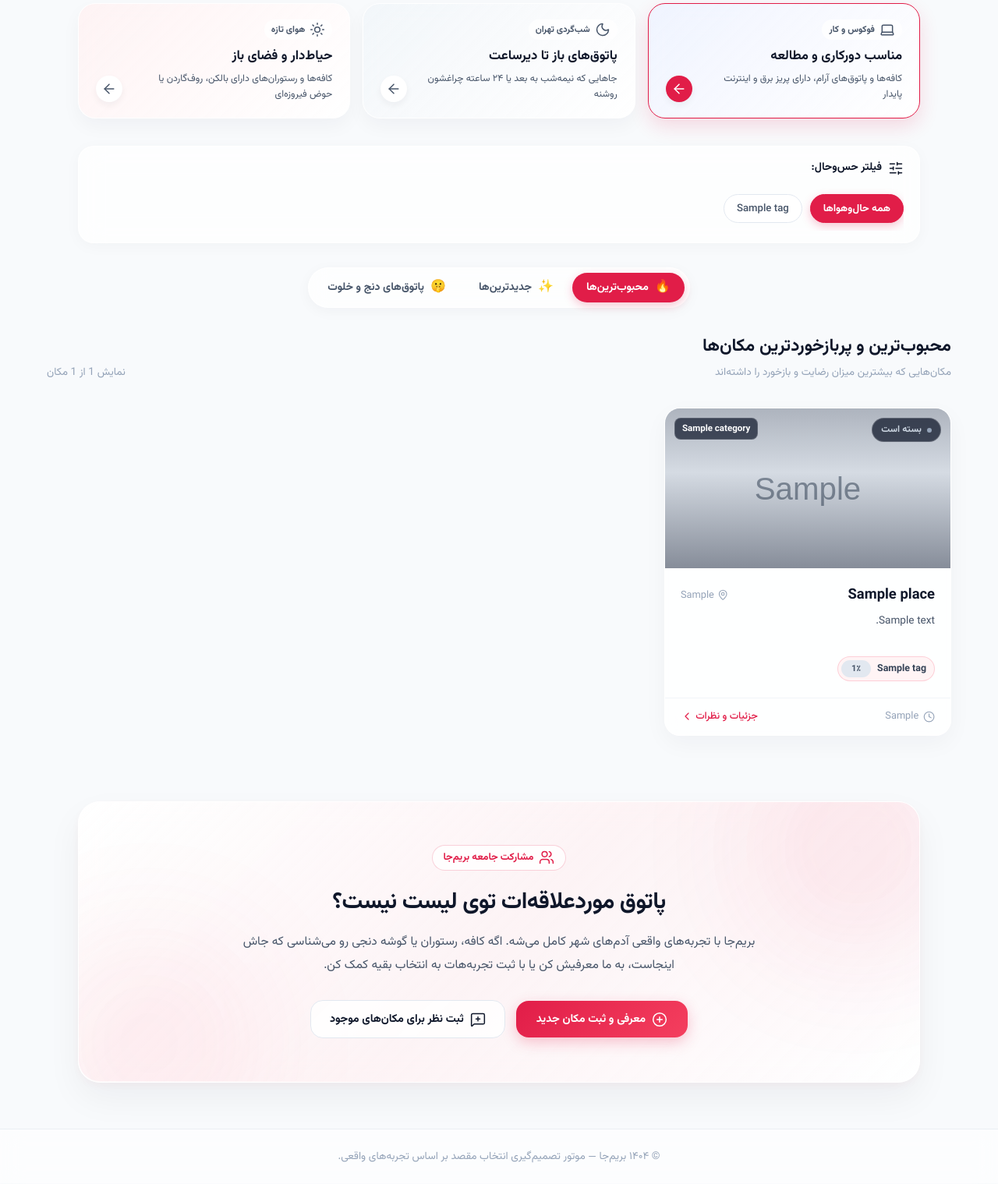
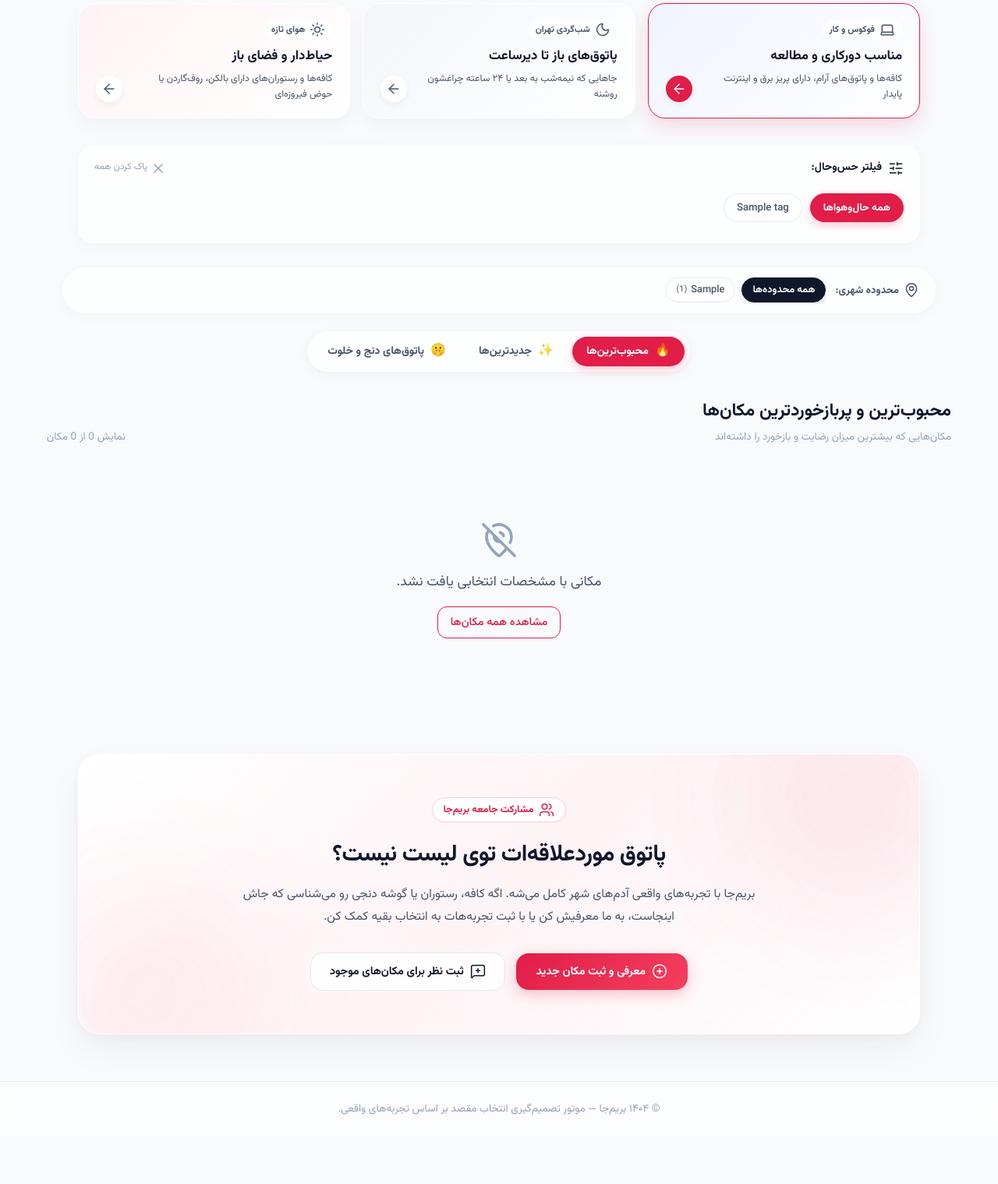
Before and after one commit to masterranktech/berimja, a Django app: page /?collection=work in a window 1280 px wide. Shown: the part 1288-2807 px from the top of the page at 78% size. After the commit the page ends 2719 px from the top, so only its background shows below. Run offline with Django 5.2, Linux system fonts and the light colour scheme; tables that the repository leaves empty hold one stand-in row (values such as "Sample post"); grey boxes marked "Sample" are stand-in pictures.

Commit message:
city choice added but has little bug

```diff
--- a/static/css/home.css
+++ b/static/css/home.css
@@ -256,6 +256,99 @@
 }
 
 /* ==========================================================================
+   نوار فیلتر سریع مناطق شهری (District Quick Filter)
+   ========================================================================== */
+
+.district-filter-bar {
+  display: flex;
+  align-items: center;
+  gap: 12px;
+  max-width: 1120px;
+  margin: 0 auto 1.5rem auto;
+  padding: 10px 16px;
+  background: rgba(255, 255, 255, 0.7);
+  border: 1px solid rgba(255, 255, 255, 0.9);
+  border-radius: var(--radius-full);
+  backdrop-filter: blur(12px);
+  -webkit-backdrop-filter: blur(12px);
+  box-shadow: 0 4px 15px rgba(15, 23, 42, 0.03);
+}
+
+.district-filter-label {
+  display: inline-flex;
+  align-items: center;
+  gap: 6px;
+  font-size: 0.825rem;
+  font-weight: 700;
+  color: var(--text-secondary);
+  white-space: nowrap;
+  padding-right: 4px;
+}
+
+.district-filter-label i {
+  width: 15px;
+  height: 15px;
+  color: var(--color-primary);
+}
+
+.district-chips-container {
+  display: flex;
+  align-items: center;
+  gap: 8px;
+  overflow-x: auto;
+  scrollbar-width: none;
+  padding: 2px 0;
+}
+
+.district-chips-container::-webkit-scrollbar {
+  display: none;
+}
+
+.district-chip {
+  display: inline-flex;
+  align-items: center;
+  gap: 5px;
+  padding: 5px 13px;
+  border-radius: var(--radius-full);
+  background: #ffffff;
+  border: 1px solid var(--border-base);
+  color: var(--text-secondary);
+  text-decoration: none;
+  font-size: 0.8rem;
+  font-weight: 500;
+  white-space: nowrap;
+  transition: all 0.2s ease;
+}
+
+.district-chip:hover {
+  border-color: var(--color-primary-subtle);
+  color: var(--color-primary);
+}
+
+.district-chip.active {
+  background-color: var(--color-secondary);
+  border-color: var(--color-secondary);
+  color: #ffffff;
+  font-weight: 600;
+  box-shadow: 0 3px 10px rgba(15, 23, 42, 0.15);
+}
+
+.district-count {
+  font-size: 0.7rem;
+  opacity: 0.8;
+}
+
+@media (max-width: 640px) {
+  .district-filter-bar {
+    border-radius: 16px;
+    flex-direction: column;
+    align-items: flex-start;
+    gap: 8px;
+    padding: 12px 14px;
+  }
+}
+
+/* ==========================================================================
    نوار آمار زنده و اعتبار پلتفرم (Enhanced Social Proof Cards)
    ========================================================================== */
 
--- a/templates/places/home.html
+++ b/templates/places/home.html
@@ -124,8 +124,8 @@
         </div>
 
         <div class="categories-grid">
-            <!-- ۱. همه مکان‌ها (ریست دسته‌بندی با حفظ تگ انتخابی) -->
-            <a href="{% url 'places_web:home' %}{% if active_tag %}?tag={{ active_tag }}{% endif %}" class="category-item-card {% if not selected_category %}active{% endif %}">
+            <!-- ۱. همه مکان‌ها (ریست دسته‌بندی با حفظ سایر پارامترها) -->
+            <a href="{% url 'places_web:home' %}{% if active_tag %}?tag={{ active_tag }}{% endif %}{% if selected_district %}&district={{ selected_district }}{% endif %}{% if active_tab %}&tab={{ active_tab }}{% endif %}" class="category-item-card {% if not selected_category %}active{% endif %}">
                 <div class="category-icon-box">
                     <i data-lucide="layout-grid"></i>
                 </div>
@@ -134,7 +134,7 @@
 
             <!-- ۲. دسته‌بندی‌های پرکاربرد از دیتابیس -->
             {% for cat in categories %}
-                <a href="{% url 'places_web:home' %}?category={{ cat.slug }}{% if active_tag %}&tag={{ active_tag }}{% endif %}"
+                <a href="{% url 'places_web:home' %}?category={{ cat.slug }}{% if active_tag %}&tag={{ active_tag }}{% endif %}{% if selected_district %}&district={{ selected_district }}{% endif %}{% if active_tab %}&tab={{ active_tab }}{% endif %}"
                    class="category-item-card {% if selected_category == cat.slug %}active{% endif %}">
                     <div class="category-icon-box">
                         {% if 'cafe' in cat.slug %}
@@ -176,7 +176,6 @@
         </div>
     </div>
 </section>
-
 
 <!-- بخش کلکسیون‌های سناریومحور (Mood Collections) -->
 <section class="collections-section">
@@ -246,7 +245,7 @@
     </div>
 </section>
 
-<!-- نوار فیلترهای حسی و تگ‌های سریع (ترکیب‌پذیر با دسته‌بندی) -->
+<!-- نوار فیلترهای حسی و تگ‌های سریع (ترکیب‌پذیر با دسته‌بندی و منطقه) -->
 <section class="vibe-filter-section" id="places-section">
     <div class="vibe-container">
 
@@ -257,12 +256,15 @@
             </span>
 
             <!-- وضعیت فیلتر فعال و دکمه ریست سریع -->
-            {% if selected_category or active_tag or search_query %}
+            {% if selected_category or active_tag or search_query or selected_district or selected_collection %}
                 <div class="active-filter-summary">
                     {% if selected_category_obj %}
                         <span class="pill-badge">دسته: {{ selected_category_obj.name }}</span>
                     {% elif selected_category %}
                         <span class="pill-badge">دسته: {{ selected_category }}</span>
+                    {% endif %}
+                    {% if selected_district %}
+                        <span class="pill-badge">محدوده: {{ selected_district }}</span>
                     {% endif %}
                     {% if active_tag %}
                         <span class="pill-badge">ویژگی: {{ active_tag }}</span>
@@ -281,7 +283,7 @@
         <!-- چیپ‌های اسلایدر تگ -->
         <div class="vibe-chips-slider">
             <!-- حالت «همه ویژگی‌ها» -->
-            <a href="{% url 'places_web:home' %}{% if selected_category %}?category={{ selected_category }}{% endif %}"
+            <a href="{% url 'places_web:home' %}{% if selected_category %}?category={{ selected_category }}{% endif %}{% if selected_district %}&district={{ selected_district }}{% endif %}"
                class="vibe-chip {% if not active_tag %}active{% endif %}">
                 همه حال‌وهواها
             </a>
@@ -290,14 +292,14 @@
             {% for tag in quick_tags %}
                 {% if active_tag == tag.name %}
                     <!-- کلیک روی تگ فعال برای لغو انتخاب -->
-                    <a href="{% url 'places_web:home' %}{% if selected_category %}?category={{ selected_category }}{% endif %}"
+                    <a href="{% url 'places_web:home' %}{% if selected_category %}?category={{ selected_category }}{% endif %}{% if selected_district %}&district={{ selected_district }}{% endif %}"
                        class="vibe-chip active">
                         <span>{{ tag.name }}</span>
                         <i data-lucide="check"></i>
                     </a>
                 {% else %}
-                    <!-- کلیک روی تگ همراه با حفظ دسته‌بندی -->
-                    <a href="{% url 'places_web:home' %}?tag={{ tag.name }}{% if selected_category %}&category={{ selected_category }}{% endif %}"
+                    <!-- کلیک روی تگ همراه با حفظ دسته‌بندی و منطقه -->
+                    <a href="{% url 'places_web:home' %}?tag={{ tag.name }}{% if selected_category %}&category={{ selected_category }}{% endif %}{% if selected_district %}&district={{ selected_district }}{% endif %}"
                        class="vibe-chip">
                         <span>{{ tag.name }}</span>
                     </a>
@@ -308,25 +310,52 @@
     </div>
 </section>
 
-<!-- بخش نمایش لیست مکان‌ها همراه با تب‌های ویترین -->
+<!-- بخش نمایش لیست مکان‌ها همراه با فیلتر منطقه و تب‌های ویترین -->
 <section class="container" style="padding-bottom: 4rem;">
+
+  <!-- نوار فیلتر سریع مناطق شهری (تهران و کرج به صورت داینامیک از دیتابیس) -->
+  {% if available_districts %}
+  <div class="district-filter-bar">
+    <div class="district-filter-label">
+      <i data-lucide="map-pin"></i>
+      <span>محدوده شهری:</span>
+    </div>
+
+    <div class="district-chips-container">
+      <!-- گزینه همه مناطق -->
+      <a href="{% url 'places_web:home' %}{% if selected_category %}?category={{ selected_category }}{% endif %}{% if active_tag %}&tag={{ active_tag }}{% endif %}{% if active_tab %}&tab={{ active_tab }}{% endif %}"
+         class="district-chip {% if not selected_district %}active{% endif %}">
+        همه محدوده‌ها
+      </a>
+
+      <!-- مناطق واکشی‌شده از دیتابیس با حفظ سایر فیلترها -->
+      {% for dist in available_districts %}
+        <a href="{% url 'places_web:home' %}?district={{ dist.district }}{% if selected_category %}&category={{ selected_category }}{% endif %}{% if active_tag %}&tag={{ active_tag }}{% endif %}{% if active_tab %}&tab={{ active_tab }}{% endif %}"
+           class="district-chip {% if selected_district == dist.district %}active{% endif %}">
+          <span>{{ dist.district }}</span>
+          <span class="district-count">({{ dist.count }})</span>
+        </a>
+      {% endfor %}
+    </div>
+  </div>
+  {% endif %}
 
   <!-- نوار تب‌های تفکیکی ویترین (Featured Tabs) -->
   <div class="showcase-tabs-wrapper">
     <div class="showcase-tabs">
-      <a href="{% url 'places_web:home' %}?tab=popular{% if selected_category %}&category={{ selected_category }}{% endif %}{% if active_tag %}&tag={{ active_tag }}{% endif %}"
+      <a href="{% url 'places_web:home' %}?tab=popular{% if selected_category %}&category={{ selected_category }}{% endif %}{% if active_tag %}&tag={{ active_tag }}{% endif %}{% if selected_district %}&district={{ selected_district }}{% endif %}"
          class="showcase-tab {% if active_tab == 'popular' %}active{% endif %}">
         <span class="tab-icon">🔥</span>
         <span>محبوب‌ترین‌ها</span>
       </a>
 
-      <a href="{% url 'places_web:home' %}?tab=latest{% if selected_category %}&category={{ selected_category }}{% endif %}{% if active_tag %}&tag={{ active_tag }}{% endif %}"
+      <a href="{% url 'places_web:home' %}?tab=latest{% if selected_category %}&category={{ selected_category }}{% endif %}{% if active_tag %}&tag={{ active_tag }}{% endif %}{% if selected_district %}&district={{ selected_district }}{% endif %}"
          class="showcase-tab {% if active_tab == 'latest' %}active{% endif %}">
         <span class="tab-icon">✨</span>
         <span>جدیدترین‌ها</span>
       </a>
 
-      <a href="{% url 'places_web:home' %}?tab=cozy{% if selected_category %}&category={{ selected_category }}{% endif %}{% if active_tag %}&tag={{ active_tag }}{% endif %}"
+      <a href="{% url 'places_web:home' %}?tab=cozy{% if selected_category %}&category={{ selected_category }}{% endif %}{% if active_tag %}&tag={{ active_tag }}{% endif %}{% if selected_district %}&district={{ selected_district }}{% endif %}"
          class="showcase-tab {% if active_tab == 'cozy' %}active{% endif %}">
         <span class="tab-icon">🤫</span>
         <span>پاتوق‌های دنج و خلوت</span>
@@ -334,12 +363,16 @@
     </div>
   </div>
 
-  <!-- هدر اطلاعاتی لیست -->
+  <!-- هدر اطلاعاتی لیست مکان‌ها -->
   <div class="places-section-header">
     <div>
       <h2 class="section-title">
-        {% if active_tab == 'cozy' %}
-          پاتوق‌های دنج و آرام تهران
+        {% if selected_district and active_tab == 'cozy' %}
+          پاتوق‌های دنج در محدوده {{ selected_district }}
+        {% elif selected_district %}
+          مکان‌های ثبت‌شده در {{ selected_district }}
+        {% elif active_tab == 'cozy' %}
+          پاتوق‌های دنج و آرام
         {% elif active_tab == 'latest' %}
           جدیدترین مکان‌های ثبت‌شده
         {% else %}
@@ -347,10 +380,12 @@
         {% endif %}
       </h2>
       <p style="font-size: 0.85rem; color: var(--text-muted); margin-top: 4px;">
-        {% if active_tab == 'cozy' %}
+        {% if selected_district %}
+          نمایش مکان‌های معتبر و فعال در این محدوده
+        {% elif active_tab == 'cozy' %}
           مکان‌هایی با بالاترین درصد آرامش و فضای خلوت به انتخاب کاربران
         {% elif active_tab == 'latest' %}
-          تازه‌ترین مکان‌های اضافه‌شده به بریم‌جا
+          تازه‌ترین مقاصد اضافه‌شده به بریم‌جا
         {% else %}
           مکان‌هایی که بیشترین میزان رضایت و بازخورد را داشته‌اند
         {% endif %}
@@ -369,7 +404,7 @@
     {% empty %}
       <div style="grid-column: 1 / -1; text-align: center; padding: 4rem 1rem;">
         <i data-lucide="map-pin-off" style="width: 3rem; height: 3rem; color: var(--text-muted); margin-bottom: 1rem;"></i>
-        <p style="color: var(--text-secondary); font-size: 1.1rem;">مکانی در این تب یافت نشد.</p>
+        <p style="color: var(--text-secondary); font-size: 1.1rem;">مکانی با مشخصات انتخابی یافت نشد.</p>
         <a href="{% url 'places_web:home' %}" class="btn-primary-outline" style="margin-top: 1rem;">مشاهده همه مکان‌ها</a>
       </div>
     {% endfor %}
@@ -378,7 +413,7 @@
   {% if total_count > places|length %}
     <div style="text-align: center; margin-top: 2.5rem;">
       <a href="/places" class="btn-load-more">
-        <span>مشاهده همه مکان‌های تهران ({{ total_count }})</span>
+        <span>مشاهده همه مکان‌ها ({{ total_count }})</span>
         <i data-lucide="arrow-left"></i>
       </a>
     </div>
@@ -421,25 +456,25 @@
 
 {% block extra_js %}
 <script>
-// غیرفعال‌سازی اسکرول خودکار مرورگر
+// ۱. غیرفعال‌سازی اسکرول خودکار مرورگر
 if ('scrollRestoration' in history) {
     history.scrollRestoration = 'manual';
 }
 
-// بازیابی دقیق موقعیت عمودی صفحه
+// ۲. بازیابی دقیق موقعیت عمودی صفحه
 const savedScroll = sessionStorage.getItem('home_page_scroll');
 if (savedScroll !== null) {
     window.scrollTo(0, parseInt(savedScroll, 10));
     sessionStorage.removeItem('home_page_scroll');
 }
 
-// ثبت آخرین موقعیت قبل از رفرش یا جابه‌جایی
+// ۳. ثبت آخرین موقعیت قبل از رفرش یا جابه‌جایی
 window.addEventListener('beforeunload', () => {
     sessionStorage.setItem('home_page_scroll', window.scrollY.toString());
 });
 
 document.addEventListener('DOMContentLoaded', () => {
-    // درگ برای اسکرول افقی چیپ‌ها
+    // درگ برای اسکرول افقی چیپ‌های تگ
     const slider = document.querySelector('.vibe-chips-slider');
     if (slider) {
         let isDown = false;
@@ -479,14 +514,13 @@ let hasAnimated = false;
     const runCounterAnimation = () => {
         counters.forEach(counter => {
             const target = parseInt(counter.getAttribute('data-target'), 10);
-        const duration = 1600; // مدت انیمیشن بر حسب میلی‌ثانیه
+            const duration = 1600;
             const frameRate = 1000 / 60;
             const totalFrames = Math.round(duration / frameRate);
             let frame = 0;
 
             const countTimer = setInterval(() => {
                 frame++;
-            // تابع حرکت Ease-Out برای فرود نرم اعداد
                 const progress = frame / totalFrames;
                 const current = Math.round(target * (1 - Math.pow(1 - progress, 3)));
 
@@ -500,7 +534,6 @@ const runCounterAnimation = () => {
         });
     };
 
-// اجرای انیمیشن به محض نمایان شدن در دید کاربر (Intersection Observer)
     const proofSection = document.getElementById('social-proof-section');
     if (proofSection && 'IntersectionObserver' in window) {
         const observer = new IntersectionObserver((entries) => {
@@ -515,7 +548,6 @@ if (proofSection && 'IntersectionObserver' in window) {
 
         observer.observe(proofSection);
     } else {
-    // اجرای مستقیم در صورت عدم پشتیبانی مرورگر
         runCounterAnimation();
     }
 
```
Also changed, not shown: apps/places/views_web.py (+58 -44 lines). Lines whose indentation alone changed are shown as unchanged.
